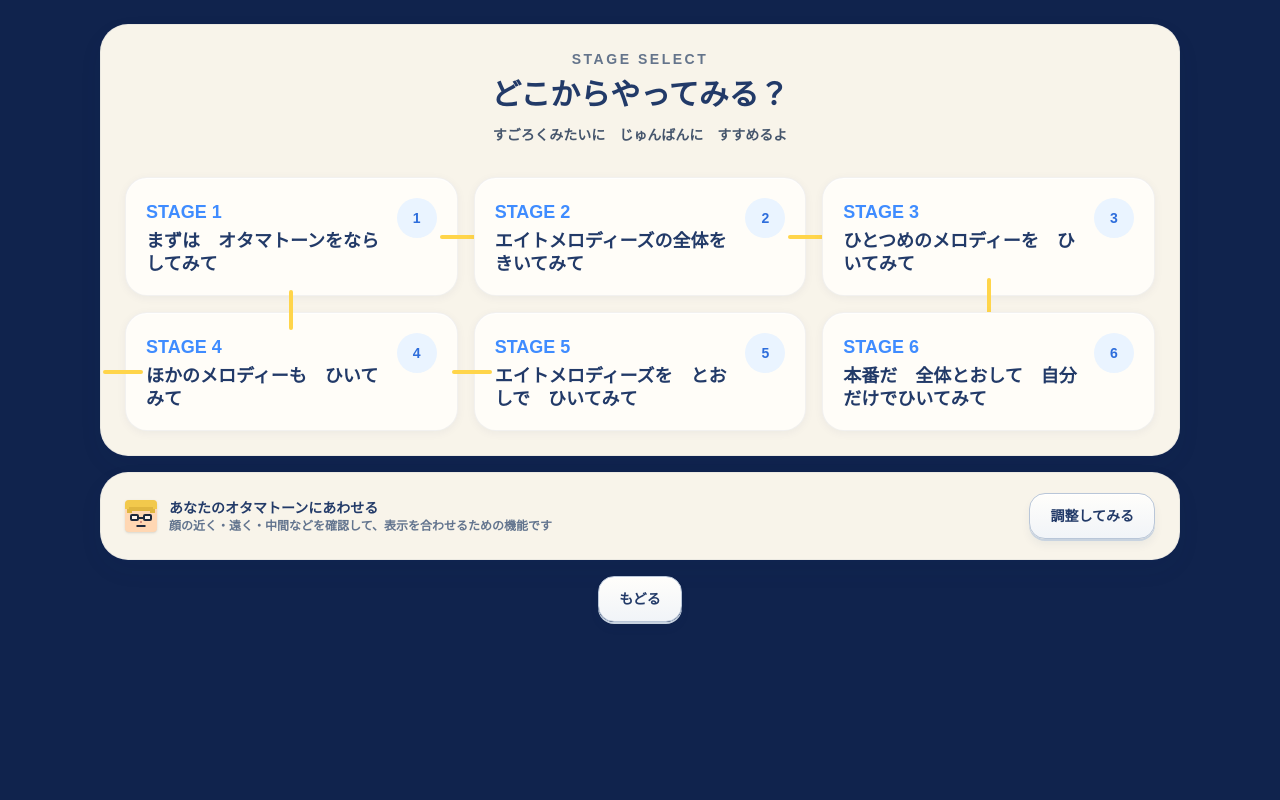
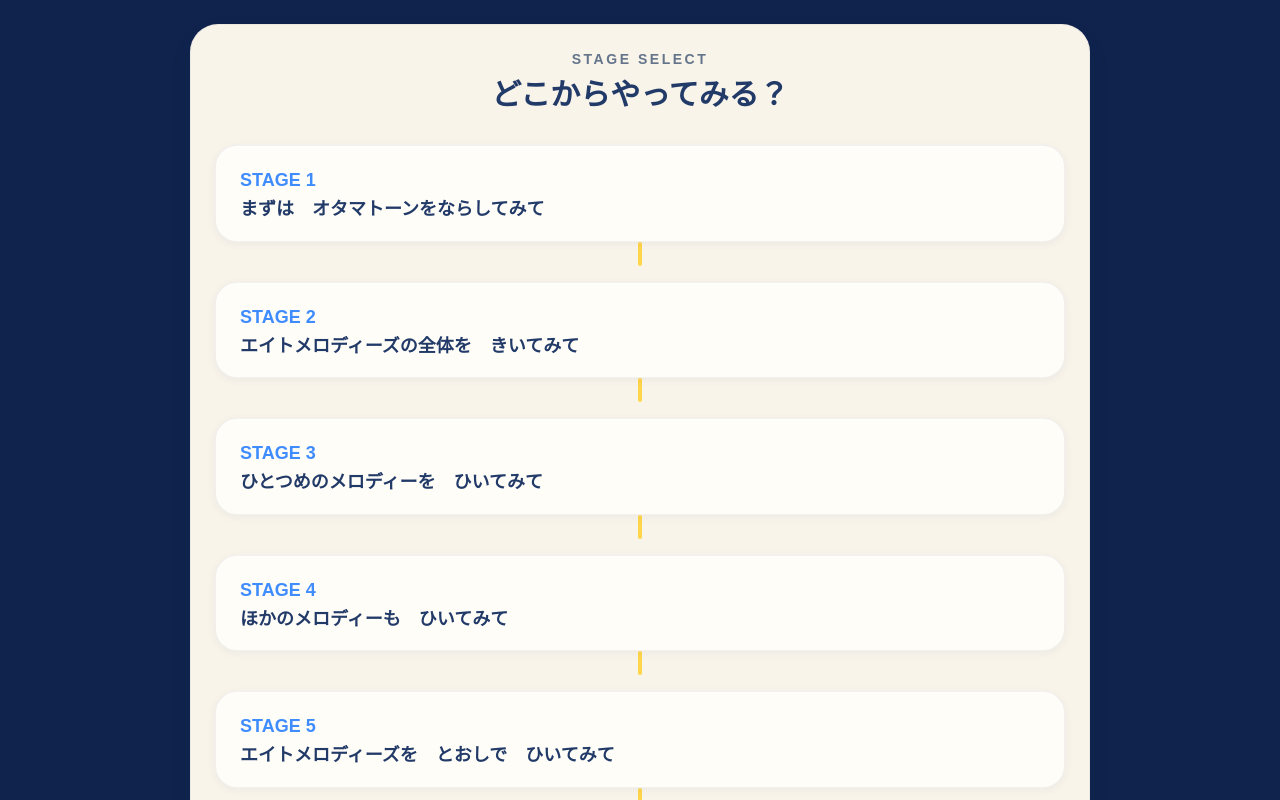
Before and after one commit to tsuyotada/otamelo, a Next.js app: page / in a window 1280 px wide. Both pictures are taken after a click on the button "START". Shown: the top 800 px of the page. Built offline with nearby package versions, Linux system fonts and the light colour scheme.

Commit message:
Refine home and stage select layout

```diff
--- a/app/page.tsx
+++ b/app/page.tsx
@@ -297,9 +297,9 @@
   return (
     <div className="flex flex-col items-center">
 <img
-        src="/otamatone.svg"
+  src="/otamatone-logo.svg"
   alt="オタマトーン"
-        className="h-auto w-[min(88vw,420px)] drop-shadow-[0_10px_28px_rgba(0,0,0,0.22)]"
+  className="h-auto w-[min(88vw,420px)]"
 />
     </div>
   )
@@ -1279,26 +1279,19 @@
         <div className="absolute left-[86%] top-[32%] h-2 w-2 rounded-full bg-white/25" />
         <div className="absolute left-[22%] top-[72%] h-3 w-3 rounded-full bg-white/20" />
         <div className="absolute left-[70%] top-[76%] h-4 w-4 rounded-full bg-white/15" />
-          <div className="absolute left-[10%] top-[10%] h-[2px] w-[2px] bg-white/60" />
-          <div className="absolute left-[28%] top-[18%] h-[2px] w-[2px] bg-white/60" />
-          <div className="absolute left-[82%] top-[12%] h-[2px] w-[2px] bg-white/60" />
-          <div className="absolute left-[14%] top-[82%] h-[2px] w-[2px] bg-white/60" />
-          <div className="absolute left-[88%] top-[70%] h-[2px] w-[2px] bg-white/60" />
       </div>
 
       <div className="mother-panel relative w-full max-w-[860px] px-8 py-10 text-center text-slate-900">
         <div className="mx-auto flex max-w-[560px] flex-col items-center">
-            <OtamatoneTitleLogo />
-
-            <p className="mother-text-soft mt-6 text-sm font-black tracking-[0.18em]">
+          <img
+            src="/otamatone-logo.svg"
+            alt="オタマトーン"
+            className="h-auto w-[min(88vw,420px)] drop-shadow-[0_10px_28px_rgba(0,0,0,0.22)]"
+          />
+
+          <p className="mother-text-soft mt-8 text-sm font-black tracking-[0.18em]">
             EIGHT MELODIES
           </p>
-
-            <h1 className="mother-text-main mt-3 text-3xl font-black leading-tight md:text-4xl">
-              オタマトーンで
-              <br />
-              エイトメロディーズ
-            </h1>
 
           <p className="mt-5 text-sm font-bold leading-relaxed text-slate-600 md:text-base">
             すこしずつ　音をならして、
@@ -1313,7 +1306,7 @@
             </div>
           )}
 
-            <div className="mt-7 flex flex-col items-center gap-3 md:flex-row">
+          <div className="mt-7">
             <button
               onClick={() => void handleOpenStage()}
               className="mother-button-blue min-w-[220px] px-8 py-4 text-xl font-bold disabled:opacity-70"
@@ -1321,28 +1314,17 @@
             >
               {isPreparingAudio ? "準備中…" : "START"}
             </button>
-
-              <button
-                type="button"
-                onClick={() => setScreen("tune")}
-                className="mother-button-light min-w-[220px] px-8 py-4 text-base font-bold"
-              >
-                あなたのオタマトーンにあわせる
-              </button>
-            </div>
-
-            <p className="mt-4 text-xs font-bold text-slate-500">
-              ※ 調整は任意です。あとからでもできます。
-            </p>
+          </div>
         </div>
       </div>
     </main>
   )
 }
+
 if (screen === "stageSelect") {
   return (
     <main className="min-h-screen bg-[#10234d] px-4 py-6 text-white">
-        <div className="mx-auto flex max-w-[1080px] flex-col gap-4">
+      <div className="mx-auto flex max-w-[900px] flex-col gap-4">
         <section className="mother-panel px-6 py-6 text-slate-900">
           <div className="flex flex-col items-center text-center">
             <p className="mother-text-soft text-sm font-black tracking-[0.18em]">
@@ -1351,65 +1333,35 @@
             <h1 className="mother-text-main mt-2 text-2xl font-black md:text-3xl">
               どこからやってみる？
             </h1>
-              <p className="mt-3 text-sm font-bold text-slate-600">
-                すごろくみたいに　じゅんばんに　すすめるよ
-              </p>
-            </div>
-
-            <div className="mt-8">
-              <div className="grid gap-4 md:grid-cols-3">
+          </div>
+
+          <div className="mt-8 flex flex-col gap-4">
             {stages.map((stage, index) => {
               const isCurrent = selectedStage === stage.id
-                  const isUpperRow = index < 3
 
               return (
                 <div key={stage.id} className="relative">
                   <button
                     type="button"
                     onClick={() => handleSelectStage(stage.id)}
-                        className={`mother-white-panel relative w-full px-5 py-5 text-left transition hover:-translate-y-[2px] hover:shadow-lg ${
+                    className={`mother-white-panel relative w-full px-6 py-5 text-left transition hover:-translate-y-[2px] hover:shadow-lg ${
                       isCurrent ? "ring-4 ring-[#3F8CFF]/35" : ""
                     }`}
                   >
-                        <div className="flex items-start justify-between gap-3">
-                          <div>
                     <p className="text-lg font-black text-[#3F8CFF]">
                       STAGE {stage.id}
                     </p>
                     <p className="mother-text-main mt-1 text-lg font-black leading-tight">
                       {stage.title}
                     </p>
-                          </div>
-
-                          <div className="flex h-10 w-10 shrink-0 items-center justify-center rounded-full bg-[#EAF4FF] text-sm font-black text-[#2E6EDC]">
-                            {stage.id}
-                          </div>
-                        </div>
                   </button>
 
                   {index < stages.length - 1 && (
-                        <>
-                          {isUpperRow && index !== 2 && (
-                            <div className="pointer-events-none absolute right-[-22px] top-1/2 hidden h-[4px] w-[40px] -translate-y-1/2 rounded-full bg-[#FFD54A] md:block" />
+                    <div className="pointer-events-none mx-auto h-6 w-1 rounded-full bg-[#FFD54A]" />
                   )}
-
-                          {!isUpperRow && index !== 5 && (
-                            <div className="pointer-events-none absolute left-[-22px] top-1/2 hidden h-[4px] w-[40px] -translate-y-1/2 rounded-full bg-[#FFD54A] md:block" />
-                          )}
-                        </>
-                      )}
-
-                      {index === 2 && (
-                        <div className="pointer-events-none absolute bottom-[-22px] right-1/2 hidden h-[40px] w-[4px] translate-x-1/2 rounded-full bg-[#FFD54A] md:block" />
-                      )}
-
-                      {index === 3 && (
-                        <div className="pointer-events-none absolute top-[-22px] left-1/2 hidden h-[40px] w-[4px] -translate-x-1/2 rounded-full bg-[#FFD54A] md:block" />
-                      )}
                 </div>
               )
             })}
-              </div>
           </div>
         </section>
 
@@ -1422,7 +1374,7 @@
                   あなたのオタマトーンにあわせる
                 </p>
                 <p className="text-xs font-bold text-slate-500">
-                    顔の近く・遠く・中間などを確認して、表示を合わせるための機能です
+                  音の位置を合わせたいときに使います
                 </p>
               </div>
             </div>
@@ -1436,16 +1388,6 @@
             </button>
           </div>
         </section>
-
-          <div className="flex justify-center">
-            <button
-              type="button"
-              onClick={() => setScreen("home")}
-              className="mother-button-light px-5 py-3 text-sm font-bold"
-            >
-              もどる
-            </button>
-          </div>
       </div>
     </main>
   )
```
Also changed, not shown: public/otamatone-logo.svg.svg (added). Lines whose indentation alone changed are shown as unchanged.
